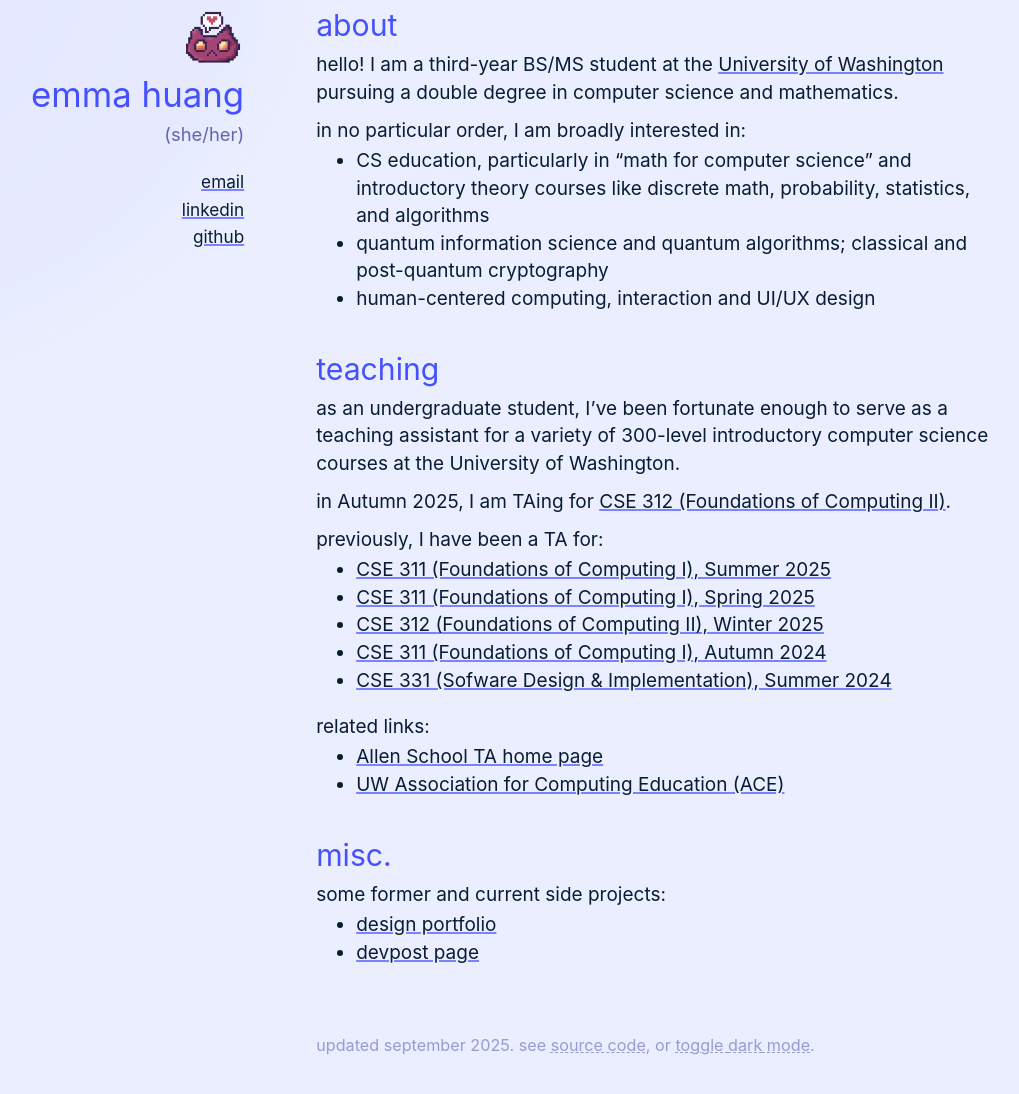
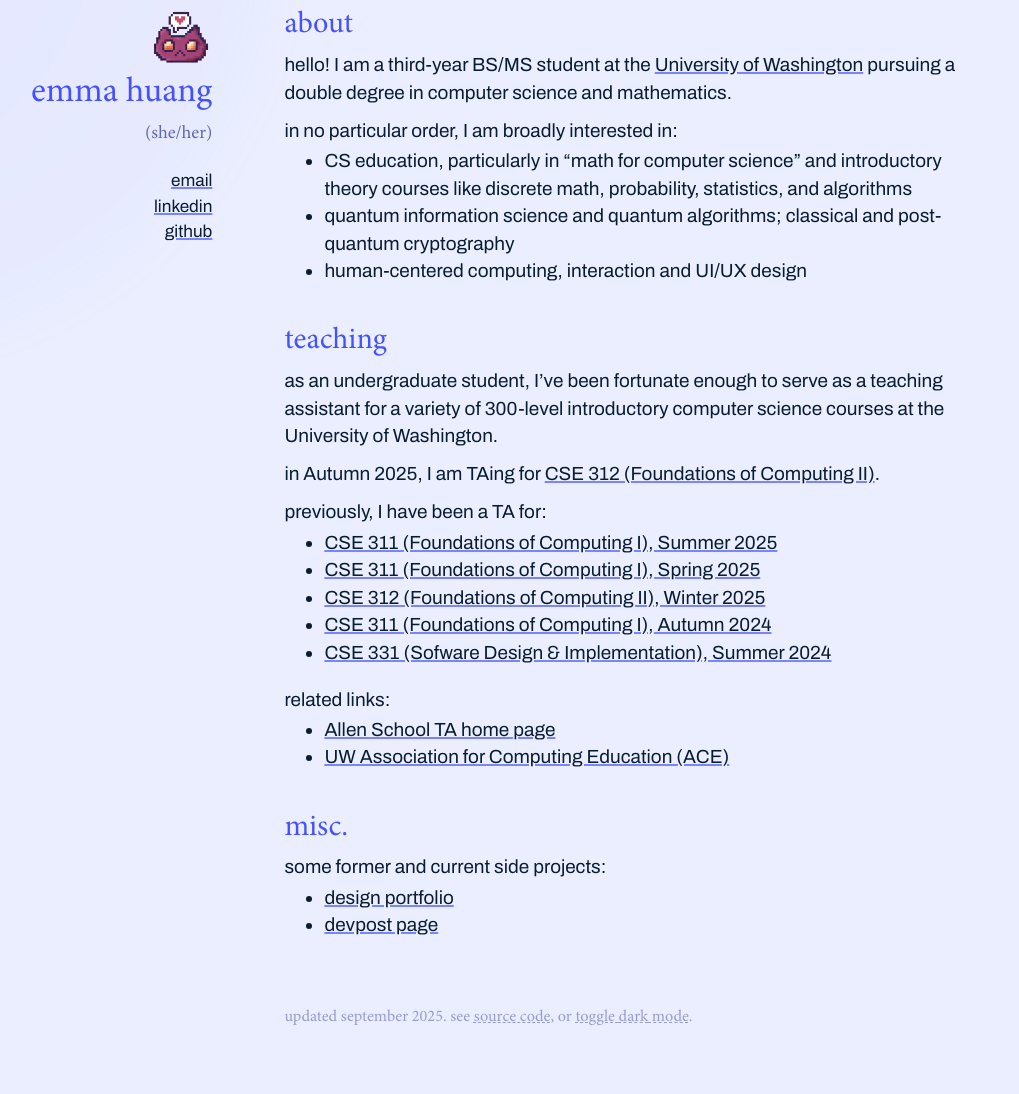
Before and after one commit to emmahyq/emmahyq.github.io, a plain HTML site: page index.html in a window 1280 px wide. Shown: the part 60-1154 px from the top of the page, without its empty margins (129-1148 px from the left). Drawn offline with Linux system fonts and the light colour scheme.

Commit message:
Update main.css

```diff
--- a/main.css
+++ b/main.css
@@ -161,7 +161,7 @@ img {
     row-gap: 0.2em;
     column-gap: 1.3em;
     font-size: calc(14px + 0.4vmin);
-    font-family: -apple-system, BlinkMacSystemFont, 'Archivo', 'Segoe UI', 'Roboto', 'Ubuntu', 'Helvetica Neue', 'Arial', 'Helvetica', sans-serif;
+    font-family: 'Archivo', -apple-system, BlinkMacSystemFont, 'Segoe UI', 'Roboto', 'Ubuntu', 'Helvetica Neue', 'Arial', 'Helvetica', sans-serif;
     font-weight: 400;
 }
 
@@ -209,20 +209,25 @@ img {
     text-align: center;
 }
 
+.error {
+  text-align: center;
+  justify-content: center;
+}
+
 .header {
     margin-top: 3.9em;
     margin-bottom: 1.3em;
 }
 
 .text-top {
-    font-family: -apple-system, BlinkMacSystemFont, 'Minion Pro', 'Times New Roman', serif;
+    font-family: 'Minion Pro', -apple-system, BlinkMacSystemFont, 'Times New Roman', serif;
     font-size: calc(15px + 0.6vmin);
     font-weight: 400;
 }
 
 .text-bottom {
     margin-top: 1em;
-    font-family: -apple-system, BlinkMacSystemFont, 'Dank Mono', 'Roboto Mono', 'Courier New', 'Courier', monospace;
+    font-family: 'Dank Mono', 'Roboto Mono', -apple-system, BlinkMacSystemFont, 'Courier New', 'Courier', monospace;
     font-size: calc(12px + 0.5vmin);
 }
 
@@ -230,7 +235,7 @@ img {
     font-size: calc(15px + 0.5vmin);
     line-height: calc(22px + 0.7vmin);
 
-    font-family: -apple-system, BlinkMacSystemFont, 'Archivo', 'Segoe UI', 'Roboto', 'Ubuntu', 'Helvetica Neue', 'Arial', 'Helvetica', sans-serif;
+    font-family: 'Archivo', -apple-system, BlinkMacSystemFont, 'Segoe UI', 'Roboto', 'Ubuntu', 'Helvetica Neue', 'Arial', 'Helvetica', sans-serif;
     font-weight: 400;
 }
 
@@ -268,7 +273,7 @@ img {
 }
 
 .text-header {
-    font-family: -apple-system, BlinkMacSystemFont, 'Minion Pro', 'Times New Roman', serif;
+    font-family: 'Minion Pro', -apple-system, BlinkMacSystemFont, 'Times New Roman', serif;
     font-weight: 400;
     color: var(--accent-color);
     font-size: calc(30px + 0.6vmin);
@@ -282,7 +287,7 @@ img {
 }
 
 .text-subheader {
-    font-family: -apple-system, BlinkMacSystemFont, 'Minion Pro', 'Times New Roman', serif;
+    font-family: 'Minion Pro', -apple-system, BlinkMacSystemFont, 'Times New Roman', serif;
     font-weight: 400;
     color: var(--text2-color);
     font-size: calc(12px + 0.8vmin);
@@ -292,7 +297,7 @@ img {
 }
 
 .text-section {
-    font-family: -apple-system, BlinkMacSystemFont, 'Minion Pro', 'Times New Roman', serif;
+    font-family: 'Minion Pro', -apple-system, BlinkMacSystemFont, 'Times New Roman', serif;
     font-weight: 400;
     color: var(--accent-color);
     font-size: calc(23px + 0.9vmin);
@@ -312,7 +317,7 @@ img {
 }
 
 .footer {
-    font-family: -apple-system, BlinkMacSystemFont, 'Minion Pro', 'Times New Roman', serif;
+    font-family: 'Minion Pro', -apple-system, BlinkMacSystemFont, 'Times New Roman', serif;
     padding-top: 1em;
     color: var(--text2-color);
     font-size: calc(13px + 0.4vmin);
```
